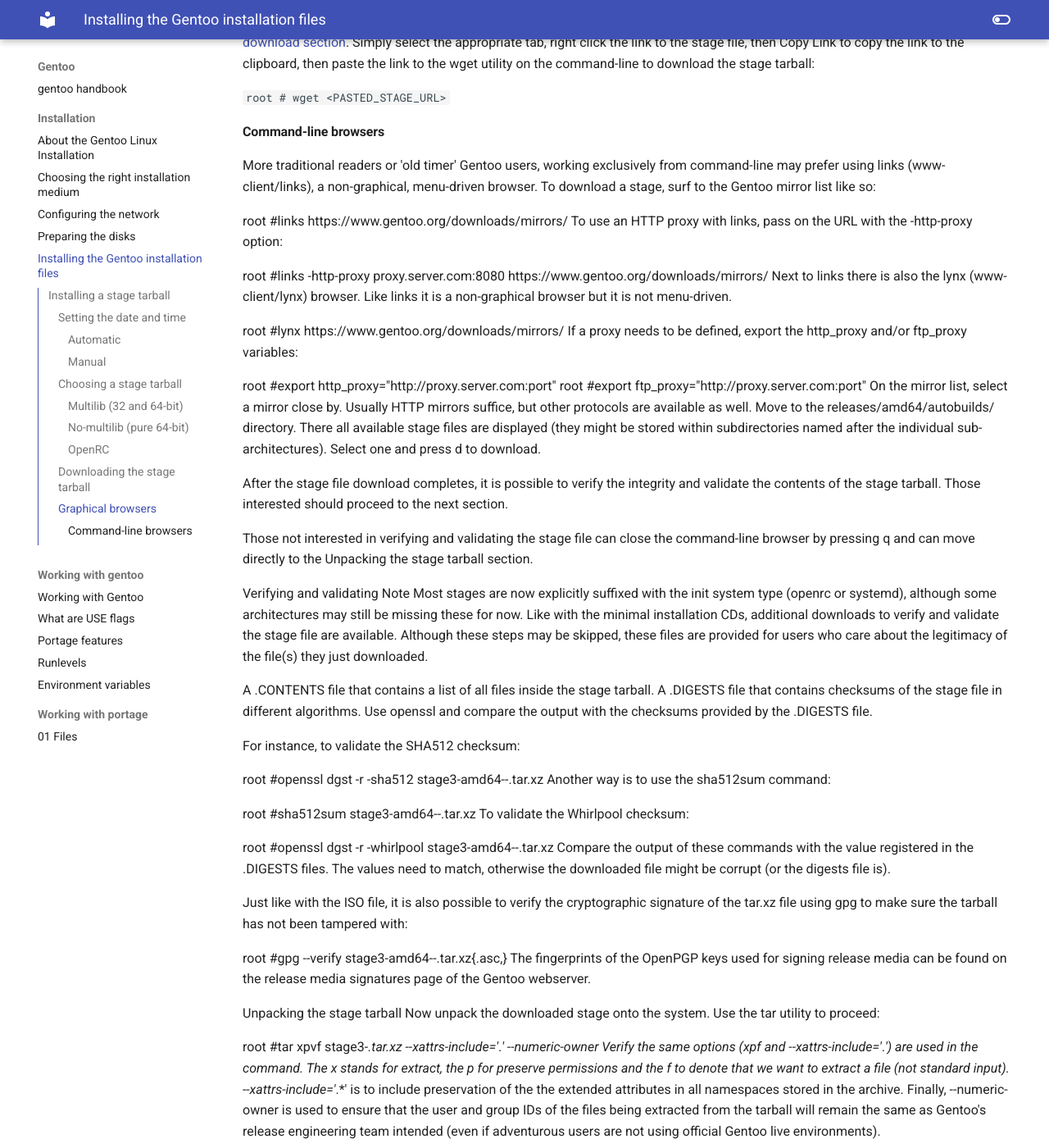
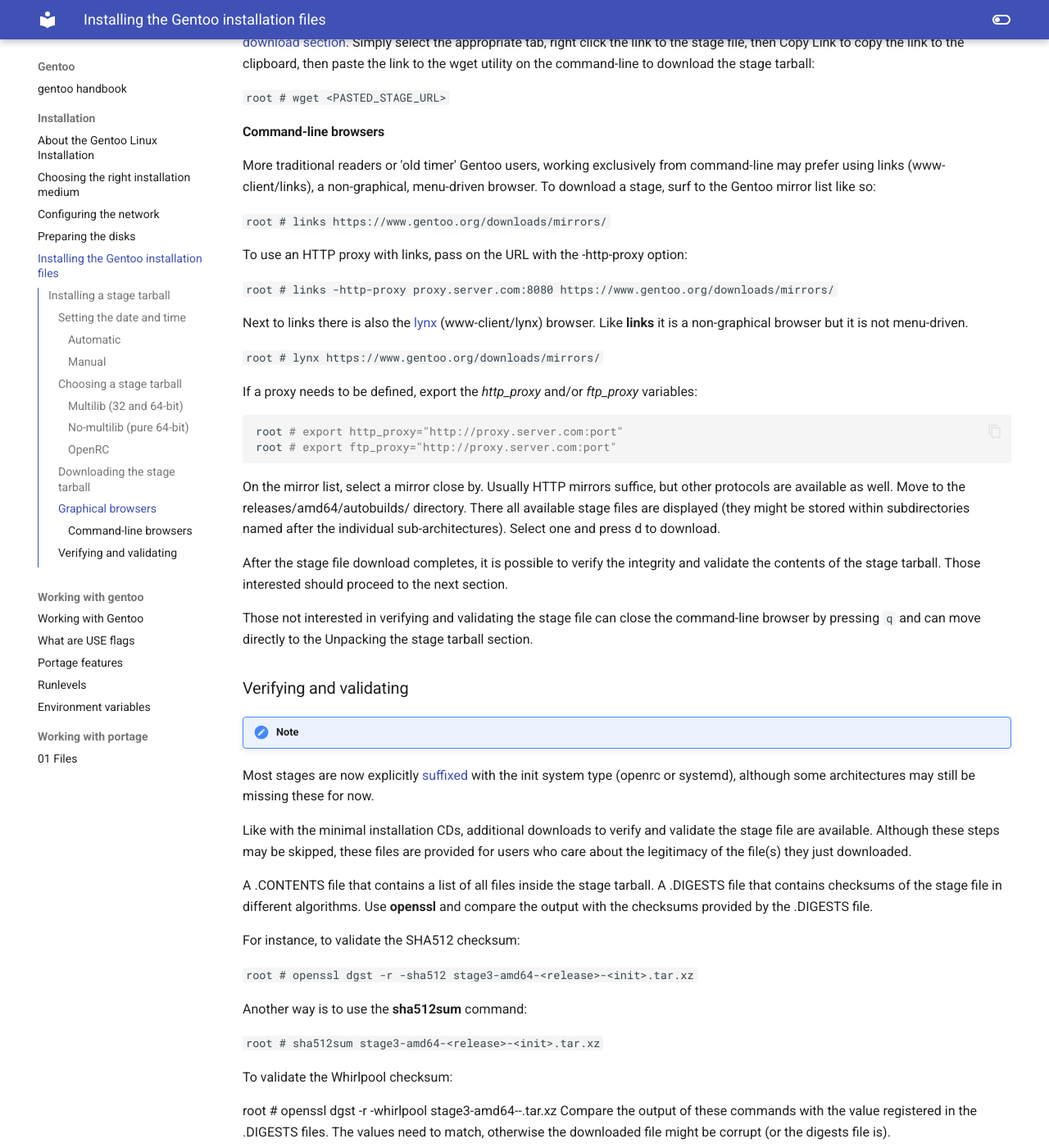
Before and after one commit to floviken/mkdocs, an MkDocs documentation site: the page built from docs/gentoo/installation/05-Installing the Gentoo installation files.md, in a window 1280 px wide and 1400 px high, scrolled down 2689 px. Shown: the whole window at 82% size. Built offline with MkDocs 1.6.1 and Material for MkDocs 9.7.7, drawn with Linux system fonts in a browser that asks for light colours; some of the changed lines change nothing that is shown.

Commit message:
Update 05-Installing the Gentoo installation files.md

````diff
--- a/docs/gentoo/installation/05-Installing the Gentoo installation files.md
+++ b/docs/gentoo/installation/05-Installing the Gentoo installation files.md
@@ -82,43 +82,54 @@
 `root # wget <PASTED_STAGE_URL>`
 
 #### Command-line browsers
+
 More traditional readers or 'old timer' Gentoo users, working exclusively from command-line may prefer using links (www-client/links), a non-graphical, menu-driven browser. To download a stage, surf to the Gentoo mirror list like so:
 
-root #links https://www.gentoo.org/downloads/mirrors/
+`root # links https://www.gentoo.org/downloads/mirrors/`
+
 To use an HTTP proxy with links, pass on the URL with the -http-proxy option:
 
-root #links -http-proxy proxy.server.com:8080 https://www.gentoo.org/downloads/mirrors/
-Next to links there is also the lynx (www-client/lynx) browser. Like links it is a non-graphical browser but it is not menu-driven.
+`root # links -http-proxy proxy.server.com:8080 https://www.gentoo.org/downloads/mirrors/`
 
-root #lynx https://www.gentoo.org/downloads/mirrors/
-If a proxy needs to be defined, export the http_proxy and/or ftp_proxy variables:
+Next to links there is also the [lynx](https://packages.gentoo.org/packages/www-client/lynx) (www-client/lynx) browser. Like **links** it is a non-graphical browser but it is not menu-driven.
 
-root #export http_proxy="http://proxy.server.com:port"
-root #export ftp_proxy="http://proxy.server.com:port"
+`root # lynx https://www.gentoo.org/downloads/mirrors/`
+
+If a proxy needs to be defined, export the *http_proxy* and/or *ftp_proxy* variables:
+
+```sh
+root # export http_proxy="http://proxy.server.com:port"
+root # export ftp_proxy="http://proxy.server.com:port"
+```
+
 On the mirror list, select a mirror close by. Usually HTTP mirrors suffice, but other protocols are available as well. Move to the releases/amd64/autobuilds/ directory. There all available stage files are displayed (they might be stored within subdirectories named after the individual sub-architectures). Select one and press d to download.
 
 After the stage file download completes, it is possible to verify the integrity and validate the contents of the stage tarball. Those interested should proceed to the next section.
 
-Those not interested in verifying and validating the stage file can close the command-line browser by pressing q and can move directly to the Unpacking the stage tarball section.
+Those not interested in verifying and validating the stage file can close the command-line browser by pressing `q` and can move directly to the Unpacking the stage tarball section.
 
-Verifying and validating
- Note
-Most stages are now explicitly suffixed with the init system type (openrc or systemd), although some architectures may still be missing these for now.
+### Verifying and validating
+
+!!! Note
+Most stages are now explicitly [suffixed](https://www.gentoo.org/news/2021/07/20/more-downloads.html) with the init system type (openrc or systemd), although some architectures may still be missing these for now.
+
 Like with the minimal installation CDs, additional downloads to verify and validate the stage file are available. Although these steps may be skipped, these files are provided for users who care about the legitimacy of the file(s) they just downloaded.
 
 A .CONTENTS file that contains a list of all files inside the stage tarball.
 A .DIGESTS file that contains checksums of the stage file in different algorithms.
-Use openssl and compare the output with the checksums provided by the .DIGESTS file.
+Use **openssl** and compare the output with the checksums provided by the .DIGESTS file.
 
 For instance, to validate the SHA512 checksum:
 
-root #openssl dgst -r -sha512 stage3-amd64-<release>-<init>.tar.xz
-Another way is to use the sha512sum command:
+`root # openssl dgst -r -sha512 stage3-amd64-<release>-<init>.tar.xz`
 
-root #sha512sum stage3-amd64-<release>-<init>.tar.xz
+Another way is to use the **sha512sum** command:
+
+`root # sha512sum stage3-amd64-<release>-<init>.tar.xz`
+
 To validate the Whirlpool checksum:
 
-root #openssl dgst -r -whirlpool stage3-amd64-<release>-<init>.tar.xz
+root # openssl dgst -r -whirlpool stage3-amd64-<release>-<init>.tar.xz
 Compare the output of these commands with the value registered in the .DIGESTS files. The values need to match, otherwise the downloaded file might be corrupt (or the digests file is).
 
 Just like with the ISO file, it is also possible to verify the cryptographic signature of the tar.xz file using gpg to make sure the tarball has not been tampered with:
````
